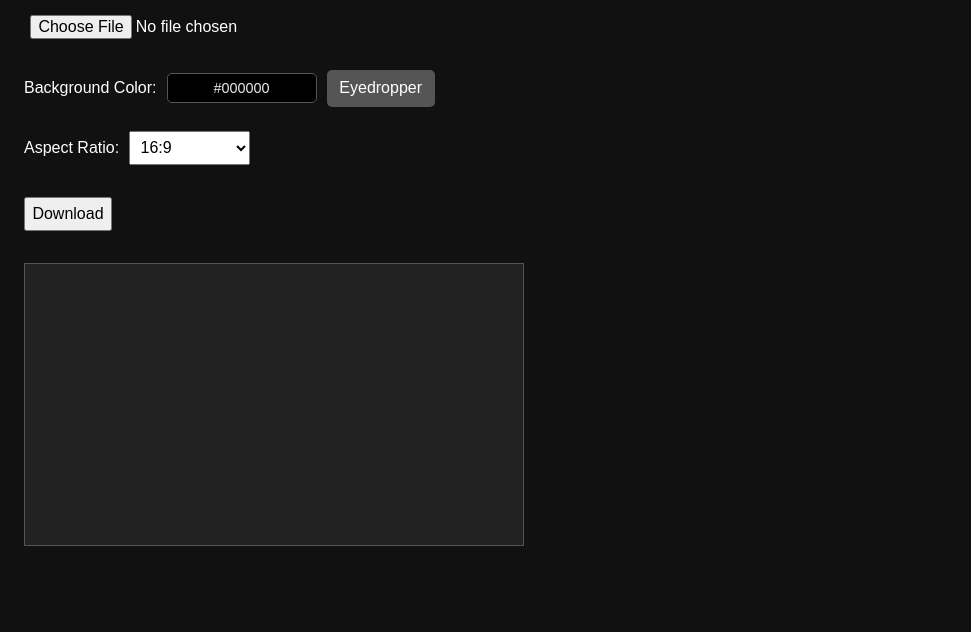
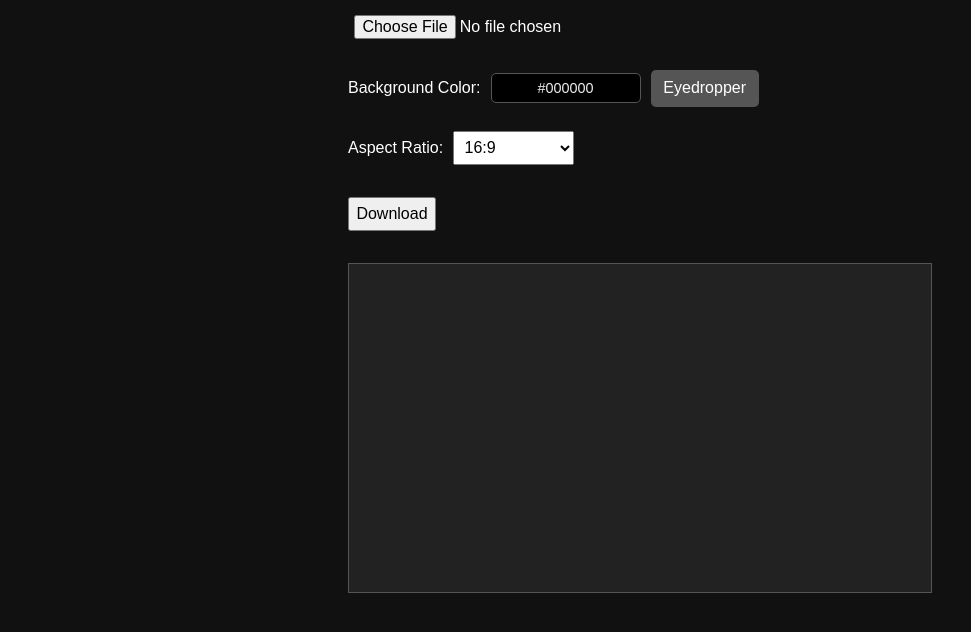
Before and after one commit to saparint/ImgPadTool, a plain HTML site: page index.html in a window 1280 px wide. Shown: the part 104-736 px from the top of the page, without its empty margins (0-971 px from the left). Drawn offline with Linux system fonts and the light colour scheme.

Commit message:
Add files via upload

```diff
--- a/index.html
+++ b/index.html
@@ -16,12 +16,24 @@
       background: #111;
       color: #fff;
       min-height: 100vh;
+      display: flex; /* ✨ 추가: body를 flex 컨테이너로 만들어 내부 요소 중앙 정렬을 돕습니다. ✨ */
+      flex-direction: column; /* ✨ 추가: 요소들을 세로로 정렬 ✨ */
+      align-items: center; /* ✨ 추가: 자식 요소들을 가로 중앙 정렬 ✨ */
     }
     input, select, button {
       margin: 0.5rem 0;
       padding: 0.4rem;
       font-size: 1rem;
     }
+
+    /* ✨ 추가: 메인 콘텐츠 컨테이너 스타일 ✨ */
+    #mainContentContainer {
+        max-width: 600px; /* 원하는 최대 너비 설정, 픽셀 단위로 조정 가능 */
+        width: 100%; /* 부모에 맞춰 너비 100% 사용 (max-width에 걸림) */
+        /* margin: 0 auto; /* body가 flex 컨테이너이므로 필요 없어짐. */
+        padding: 0 0.5rem; /* 선택 사항: 컨테이너 내부 좌우 패딩 추가 (body 패딩과 별개) */
+    }
+
 
     /* 1. <br> 태그 제거 후 CSS로 간격 조절 */
     #imageInput {
@@ -31,12 +43,13 @@
     canvas {
       border: 1px solid #555;
       background-color: #222; /* Default solid background for canvas */
-      max-width: 500px;
+      max-width: 100%;
       max-height: calc(100vh - 250px);
       height: auto;
       display: block;
       margin-top: 1rem;
-      margin-left: 0;
+      /* ✨ 수정: 캔버스도 중앙 정렬되도록 margin-left/right를 auto로 변경 ✨ */
+      margin-left: auto;
       margin-right: auto;
       z-index: 5;
     }
@@ -314,6 +327,8 @@
   </style>
 </head>
 <body>
+  <!-- ✨ 추가: 메인 콘텐츠 컨테이너 시작 ✨ -->
+  <div id="mainContentContainer">
     <h1 id="mainTitle">📐 Image Padding Tool</h1>
 
     <input type="file" id="imageInput" accept="image/*">
@@ -377,6 +392,7 @@
     <button id="downloadButton">다운로드</button>
 
     <canvas id="canvas" width="1600" height="900"></canvas>
+  </div> <!-- ✨ 추가: 메인 콘텐츠 컨테이너 끝 ✨ -->
 
   <script>
     let img;
```
Lines whose indentation alone changed are shown as unchanged.
